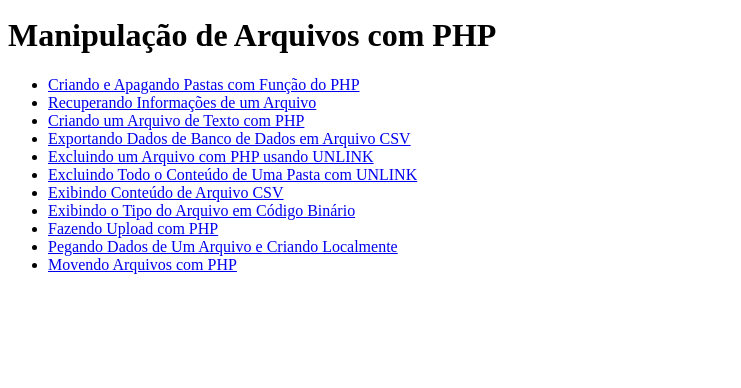
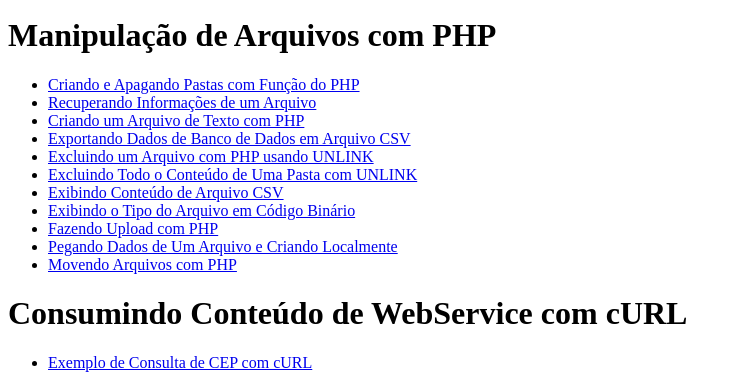
Before and after one commit to griel-cursos/curso_php-hcode, a PHP site: page /cursophp/indice.php in a window 1280 px wide. Shown: the part 2747-3135 px from the top of the page, without its empty margins (0-741 px from the left). Before the commit the page ends 3021 px from the top, so only its background shows below. Run offline with PHP 8.4, Linux system fonts and the light colour scheme.

Commit message:
Adicionado Exemplo de Consulta de CEP com cURL ao Índice

```diff
--- a/indice.php
+++ b/indice.php
@@ -376,6 +376,12 @@
 					<a href="rename/exemplo-01.php">Movendo Arquivos com PHP</a>
 				</li>
 			</ul>
+			<h1>Consumindo Conteúdo de WebService com cURL</h1>
+			<ul>
+				<li>
+					<a href="curl/exemplo-01.php">Exemplo de Consulta de CEP com cURL</a>
+				</li>
+			</ul>
 
 
 		</body>
```
